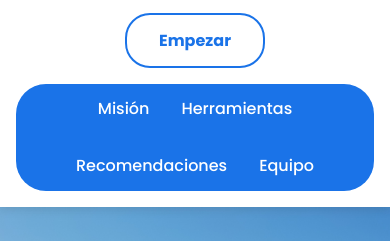
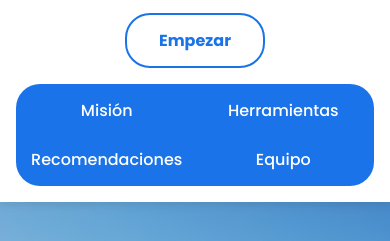
Before and after one commit to LilChaveZz/cash-boat, a plain HTML site: page index.html in a window 390 px wide. Shown: the part 62-303 px from the top of the page. Drawn offline with Linux system fonts and the light colour scheme.

Commit message:
fixed more responsiveness
improved navbar responsiveness

```diff
--- a/styles/main.css
+++ b/styles/main.css
@@ -332,12 +332,29 @@ body {
         order: 3;
     }
 
+    /* Use a compact 2-column grid for nav items to avoid uneven wrapping or stretching */
     .nav-pill {
         width: 100%;
-        flex-wrap: wrap;
-        justify-content: center;
-        padding: 0.8rem;
+        display: grid;
+        grid-template-columns: repeat(2, minmax(0, 1fr));
+        gap: 0.5rem;
+        padding: 0.4rem; /* reduce vertical padding so nav doesn't grow too tall */
         margin-top: 1rem;
+        align-items: center;
+        justify-items: center;
+        border-radius: 24px; /* keep pill rounded on mobile */
+    }
+
+    /* Make each link fill its grid cell but keep internal padding modest so text doesn't scale up */
+    .nav-pill a {
+        display: inline-block;
+        width: 100%;
+        padding: 0.5rem 0.25rem;
+        box-sizing: border-box;
+        text-align: center;
+        white-space: nowrap;
+        overflow: hidden;
+        text-overflow: ellipsis;
     }
 
     .mission-container {
```
